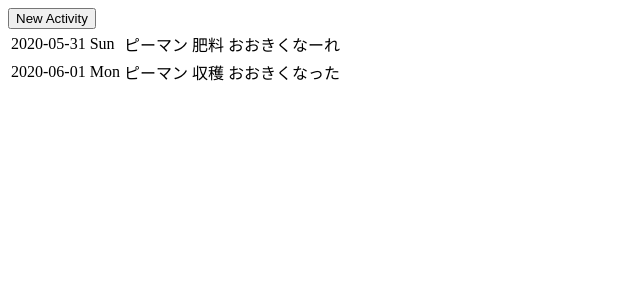
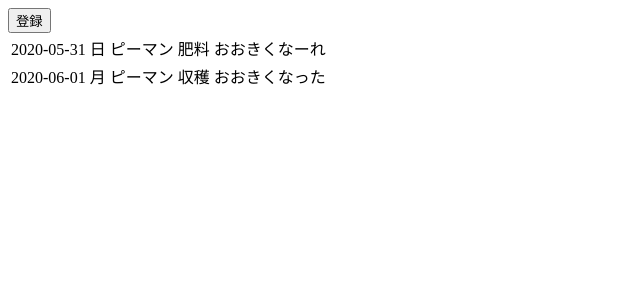
Before and after one commit to kirikiriyamama/oniwa-frontend, a React (Create React App) app: page / in a window 1280 px wide. Shown: the top 300 px of the page, without its empty margins (0-640 px from the left). Built offline with nearby package versions, Linux system fonts and the light colour scheme.

Commit message:
Localize :jp:

```diff
--- a/public/index.html
+++ b/public/index.html
@@ -1,5 +1,5 @@
 <!DOCTYPE html>
-<html lang="en">
+<html lang="ja">
   <head>
     <meta charset="utf-8" />
     <link rel="icon" href="%PUBLIC_URL%/favicon.ico" />
--- a/src/ActivityRow.js
+++ b/src/ActivityRow.js
@@ -2,7 +2,7 @@ import React from 'react';
 
 class ActivityRow extends React.Component {
   weekday(date) {
-    const days = ['Sun', 'Mon', 'Tue', 'Wed', 'Thu', 'Fri', 'Sat'];
+    const days = ['日', '月', '火', '水', '木', '金', '土'];
     return days[date.getDay()];
   }
 
--- a/src/NewActivityForm.js
+++ b/src/NewActivityForm.js
@@ -106,7 +106,7 @@ class NewActivityForm extends React.Component {
     return (
       <div>
         <button onClick={this.handleButtonClick}>
-          {this.state.show ? 'Close' : 'New Activity'}
+          {this.state.show ? '閉じる' : '登録'}
         </button>
         {this.state.show ? this.renderForm() : null}
       </div>
```
